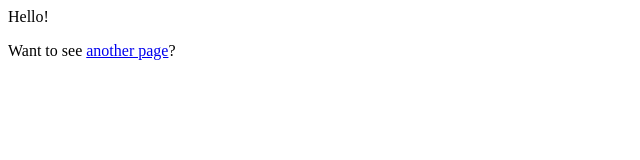
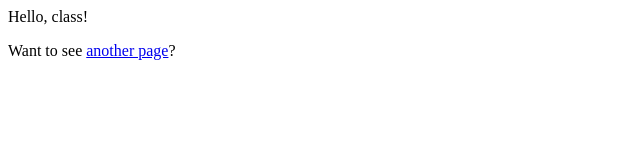
Before and after one commit to MaxKotlan/maxblog-2, a plain HTML site: page example/index.html in a window 1280 px wide. Shown: the full height of the page, 0-640 px from the left. Drawn offline with Linux system fonts and the light colour scheme.

Commit message:
Update index.html

```diff
--- a/example/index.html
+++ b/example/index.html
@@ -3,7 +3,7 @@
         <title>Hello Page</title>
     </head>
     <body>
-        <p>Hello!</p>
+        <p>Hello, class!</p>
         <p>Want to see <a href="secondary.html">another page</a>?</p>
 
     </body>
```
